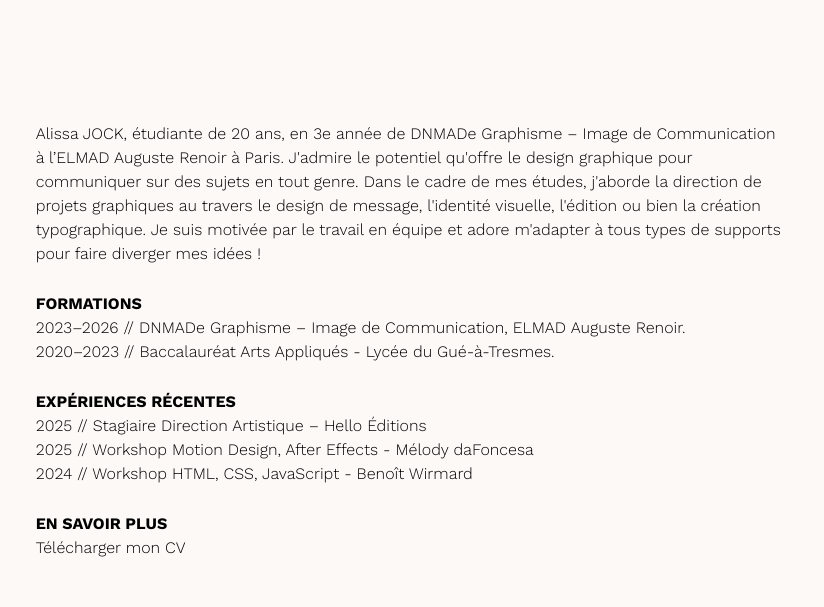
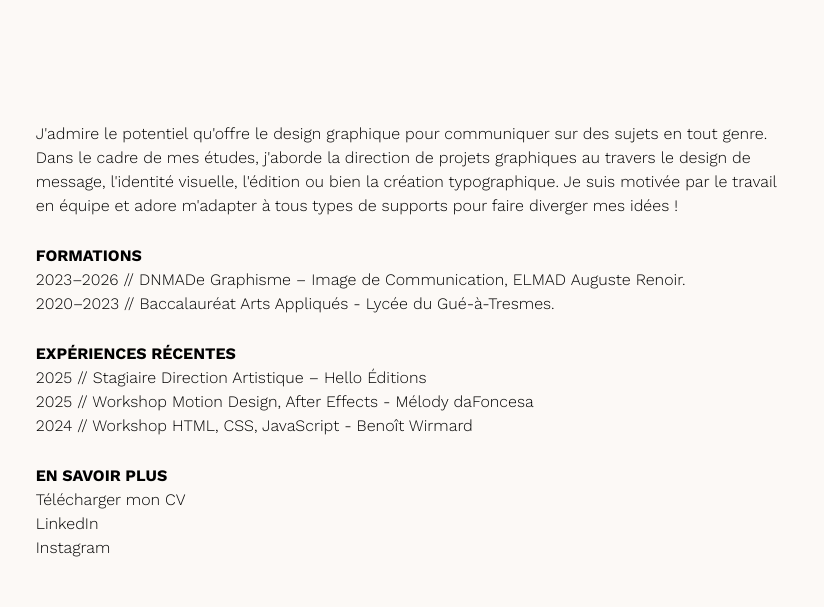
Before and after one commit to alissa-jo/alissa-jo.github.io, a plain HTML site: page àpropos.html in a window 1280 px wide. Shown: the part 103-710 px from the top of the page, 456-1280 px from the left. Drawn offline with nearby package versions, Linux system fonts and the light colour scheme.

Commit message:
Add files via upload

```diff
--- a/àpropos.html
+++ b/àpropos.html
@@ -46,11 +46,9 @@
       <div class="about-right">
         <div class="about-text">
           <p class="project-description">
-            Alissa JOCK, étudiante de 20 ans, en 3e année de DNMADe Graphisme –
-            Image de Communication à l’ELMAD Auguste Renoir à Paris. J'admire le
-            potentiel qu'offre le design graphique pour communiquer sur des
-            sujets en tout genre. Dans le cadre de mes études, j'aborde la
-            direction de projets graphiques au travers le design de message,
+            J'admire le potentiel qu'offre le design graphique pour communiquer
+            sur des sujets en tout genre. Dans le cadre de mes études, j'aborde
+            la direction de projets graphiques au travers le design de message,
             l'identité visuelle, l'édition ou bien la création typographique. Je
             suis motivée par le travail en équipe et adore m'adapter à tous
             types de supports pour faire diverger mes idées !
@@ -80,6 +78,16 @@
             <strong>EN SAVOIR PLUS</strong><br />
             <a href="img_taille/JOCK_Alissa_CV_2026.pdf" target="_blank"
               >Télécharger mon CV</a
+            >
+            <br />
+            <a
+              href="https://www.linkedin.com/in/alissa-jock-ba2692304/"
+              target="_blank"
+              >LinkedIn</a
+            >
+            <br />
+            <a href="https://www.instagram.com/_alissa.jck_/" target="_blank"
+              >Instagram</a
             >
           </p>
         </div>
```
